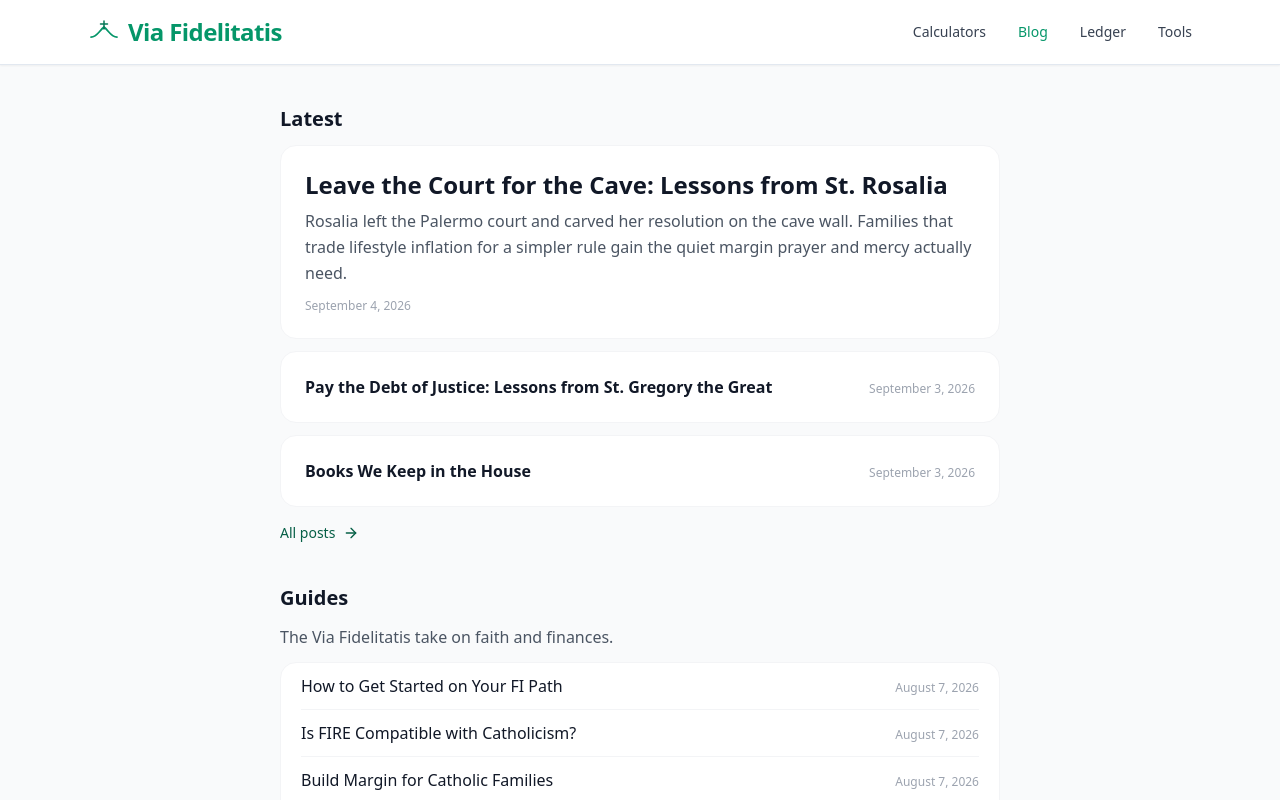
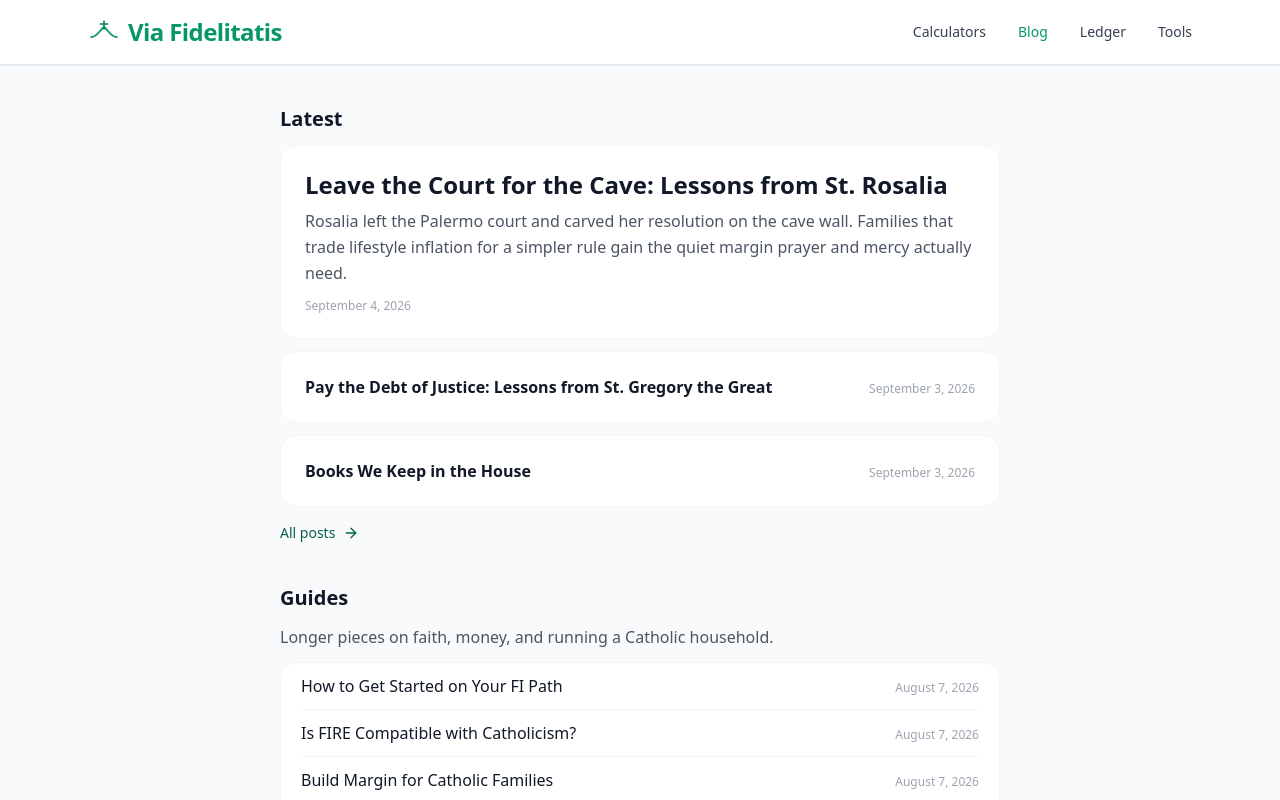
Before and after one commit to daughterpop/super-fi-calc, a React (Vite) app: page /blog in a window 1280 px wide. Shown: the top 800 px of the page. Built offline with nearby package versions, Linux system fonts and the light colour scheme.

Commit message:
Guides blurb: longer pieces on faith, money, and household

```diff
--- a/src/pages/BlogIndex.jsx
+++ b/src/pages/BlogIndex.jsx
@@ -117,7 +117,7 @@ export default function BlogIndex() {
             <section className="mb-12">
               <h2 className="text-xl font-bold text-gray-900 mb-3">Guides</h2>
               <p className="text-gray-600 leading-relaxed mb-3">
-                The Via Fidelitatis take on faith and finances.
+                Longer pieces on faith, money, and running a Catholic household.
               </p>
               <div className="bg-white rounded-2xl border border-gray-100 px-5">
                 {guides.map((post) => (
```
